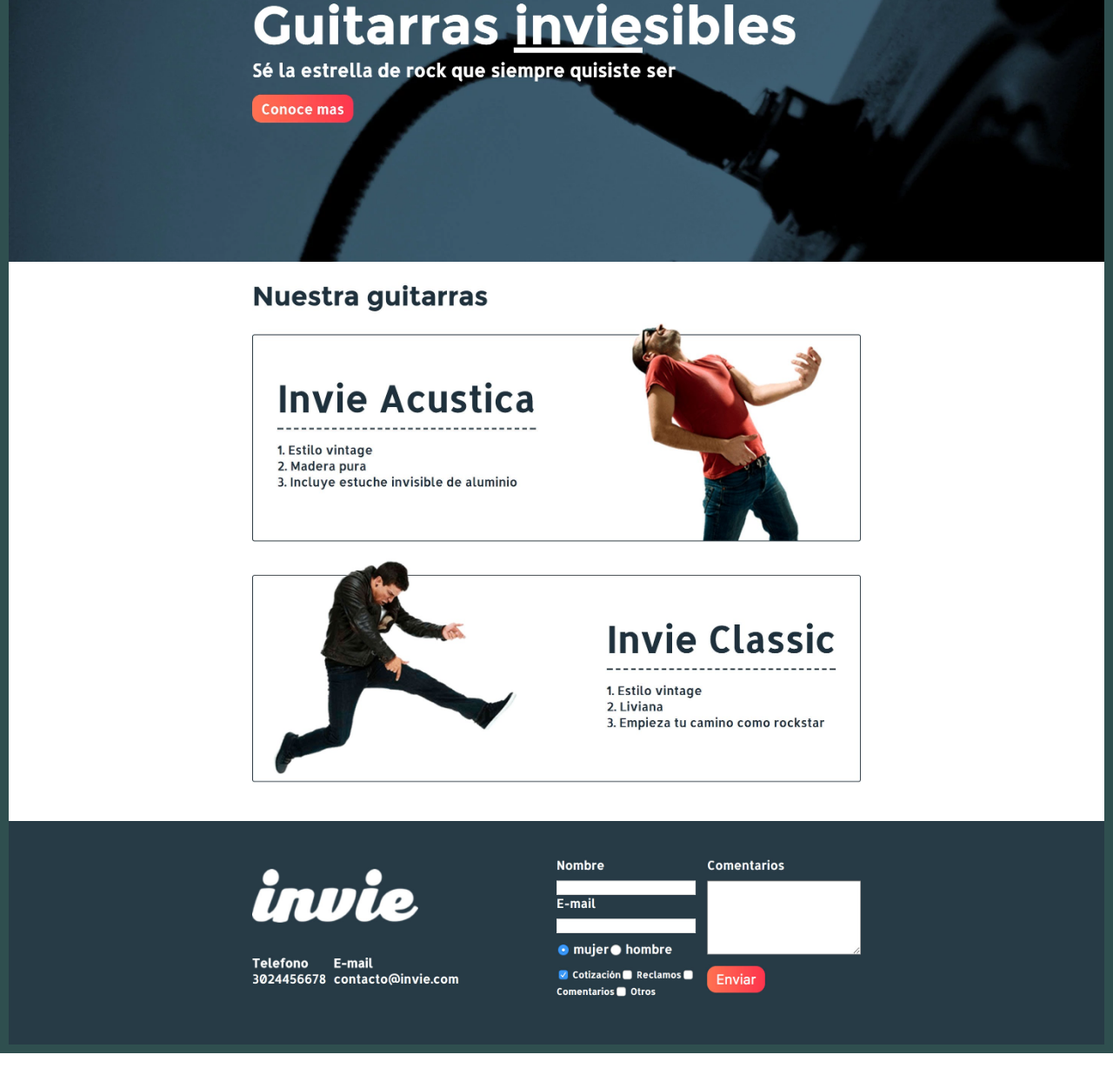
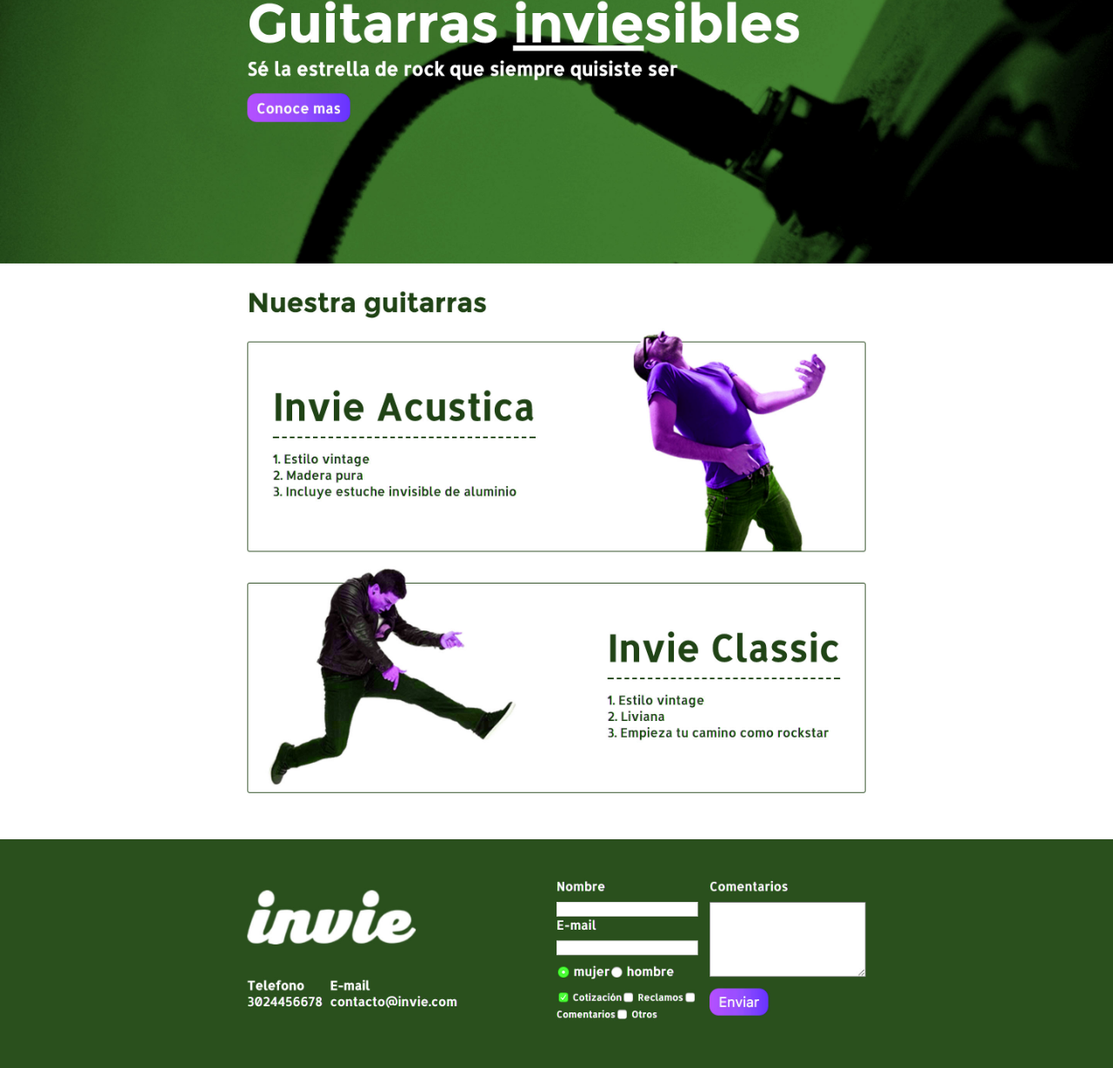
Before and after one commit to augusticor/invie-first-repo, a plain HTML site: page index.html in a window 1280 px wide. Shown: the part 177-1405 px from the top of the page at 87% size. Drawn offline with Linux system fonts and the light colour scheme.

Commit message:
nueva version con imagen verde

```diff
--- a/index.html
+++ b/index.html
@@ -4,7 +4,6 @@
         <style media="screen">
             body {
                 margin: 0;
-                border: 10px solid darkslategray;
             }
             img {
                 max-width: 100%;
@@ -14,13 +13,7 @@
     </head>
 
     <body>
-        <img src="img/header.jpg" alt="">
-        <img src="img/hero.jpg">
-        <img src="img/acustica_.jpg">
-        <img src="img/clasica.jpg">
+        <img src="img/nueva-version.jpg">
     </body>
 
-    <footer>
-        <img src="img/footer.jpg">
-    </footer>
 </html>
```
Also changed, not shown: img/nueva-version.jpg (added).
